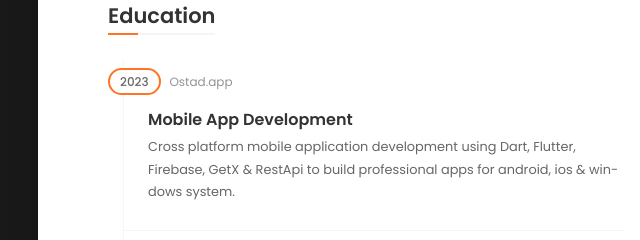
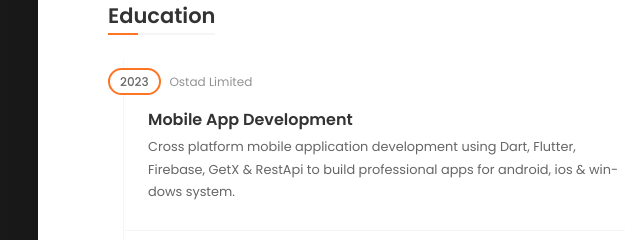
Before and after one commit to ShakibulDeveloper/cv, a plain HTML site: page resume.html in a window 1280 px wide. Shown: the part 417-657 px from the top of the page, 0-640 px from the left. Drawn offline with Linux system fonts and the light colour scheme; some packages are replaced by stand-ins of ours.

Commit message:
Resume updated

```diff
--- a/resume.html
+++ b/resume.html
@@ -99,7 +99,7 @@
                                     <div id="timeline_1" class="timeline clearfix">
                                         <div class="timeline-item clearfix">
                                             <h5 class="item-period ">2023</h5>
-                                            <span class="item-company">Ostad.app</span>
+                                            <span class="item-company">Ostad Limited</span>
                                             <h4 class="item-title">Mobile App Development</h4>
                                             <p>Cross platform mobile application development using Dart, Flutter, Firebase, GetX & RestApi to build professional apps for android, ios & windows system.</p>
                                         </div>
```
